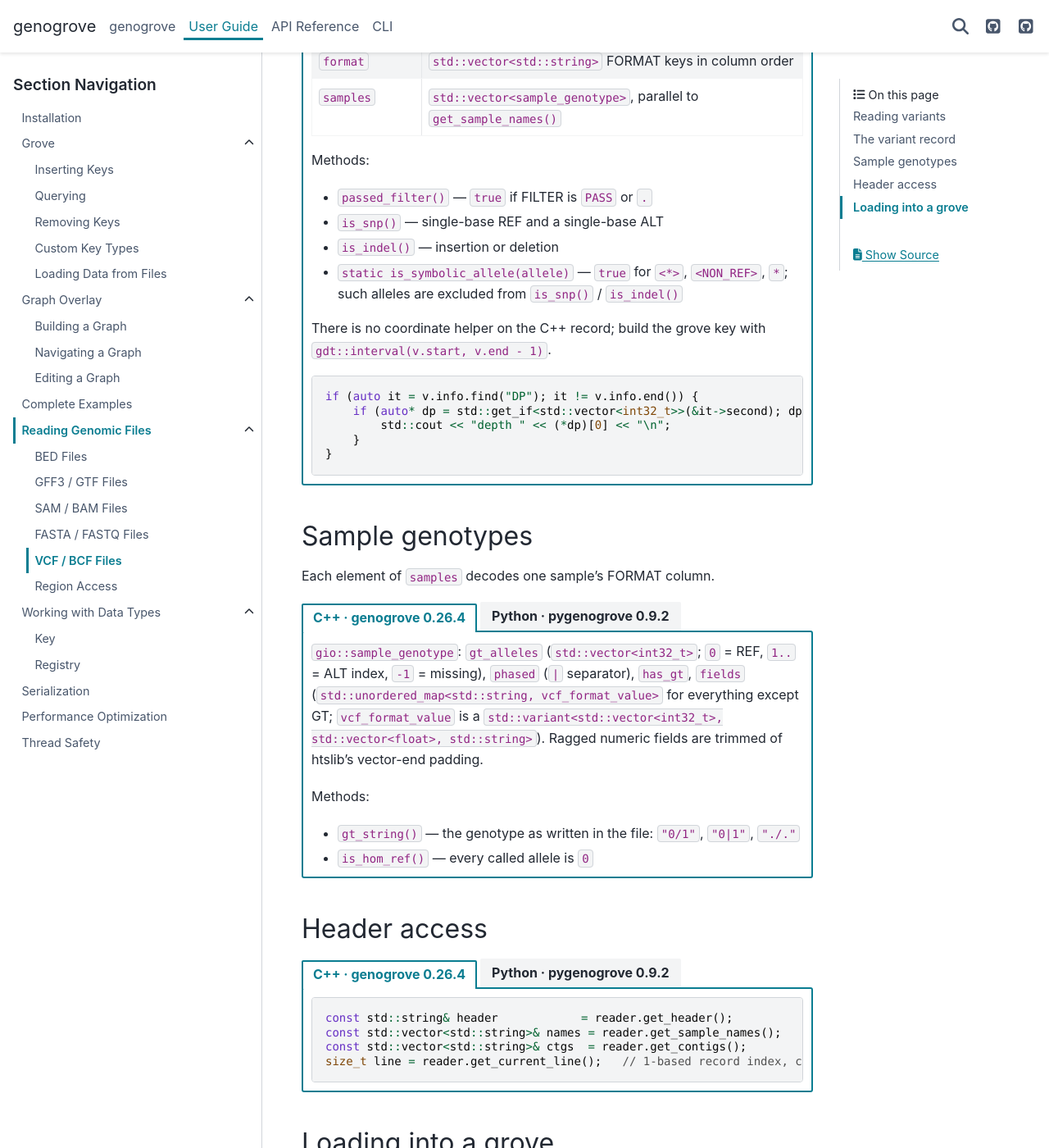
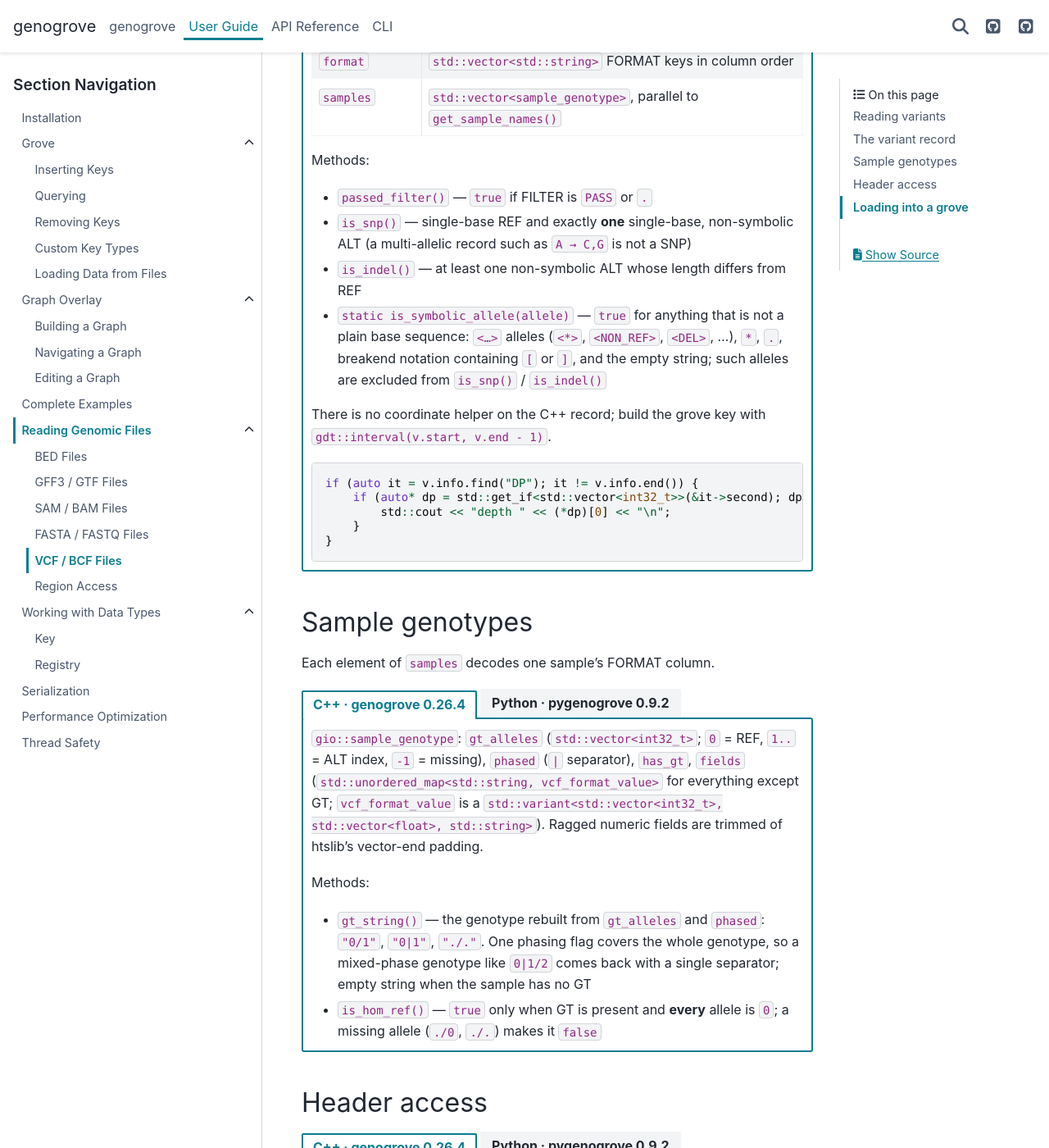
Before and after one commit to genogrove/docs, a Sphinx documentation site: the page built from source/guide/io/vcf.md, in a window 1280 px wide and 1400 px high, scrolled down 1821 px. Shown: the whole window at 82% size. Built offline with Sphinx 7.4.7 and the PyData theme 0.15.4, drawn with Linux system fonts in a browser that asks for light colours.

Commit message:
vcf guide: exact is_snp / is_symbolic_allele / is_hom_ref / gt_string semantics, to_coordinate raise

```diff
--- a/source/guide/io/vcf.md
+++ b/source/guide/io/vcf.md
@@ -94,10 +94,12 @@ VcfReader(path, parse_info=True, parse_samples=True, skip_filtered=False, region
 Methods:
 
 - `passed_filter()` — `true` if FILTER is `PASS` or `.`
-- `is_snp()` — single-base REF and a single-base ALT
-- `is_indel()` — insertion or deletion
-- `static is_symbolic_allele(allele)` — `true` for `<*>`, `<NON_REF>`, `*`; such alleles are
-  excluded from `is_snp()` / `is_indel()`
+- `is_snp()` — single-base REF and exactly **one** single-base, non-symbolic ALT (a multi-allelic
+  record such as `A → C,G` is not a SNP)
+- `is_indel()` — at least one non-symbolic ALT whose length differs from REF
+- `static is_symbolic_allele(allele)` — `true` for anything that is not a plain base sequence:
+  `<…>` alleles (`<*>`, `<NON_REF>`, `<DEL>`, …), `*`, `.`, breakend notation containing `[` or
+  `]`, and the empty string; such alleles are excluded from `is_snp()` / `is_indel()`
 
 There is no coordinate helper on the C++ record; build the grove key with
 `gdt::interval(v.start, v.end - 1)`.
@@ -133,12 +135,15 @@ if (auto it = v.info.find("DP"); it != v.info.end()) {
 Methods:
 
 - `passed_filter()` — `True` if FILTER is `PASS` or `.`
-- `is_snp()` — single-base REF and a single-base ALT
-- `is_indel()` — insertion or deletion
-- `VcfEntry.is_symbolic_allele(allele)` — static; `True` for `<*>`, `<NON_REF>`, `*`; such alleles
-  are excluded from `is_snp()` / `is_indel()`
+- `is_snp()` — single-base REF and exactly **one** single-base, non-symbolic ALT (a multi-allelic
+  record such as `A → C,G` is not a SNP)
+- `is_indel()` — at least one non-symbolic ALT whose length differs from REF
+- `VcfEntry.is_symbolic_allele(allele)` — static; `True` for anything that is not a plain base
+  sequence: `<…>` alleles (`<*>`, `<NON_REF>`, `<DEL>`, …), `*`, `.`, breakend notation containing
+  `[` or `]`, and the empty string; such alleles are excluded from `is_snp()` / `is_indel()`
 - `to_coordinate()` — the grove key as an unstranded `GenomicCoordinate('.', start, end - 1)`
-  (0-based closed)
+  (0-based closed); raises `ValueError` for a record that spans no reference bases
+  (`end <= start`)
 - `to_dict()` — the record's core fields as a JSON-ready `dict`, for use as a `Grove` payload
 
 `info`, `format`, `alt`, `filter` and `samples` are returned as fresh copies on each access.
@@ -168,8 +173,11 @@ trimmed of htslib's vector-end padding.
 
 Methods:
 
-- `gt_string()` — the genotype as written in the file: `"0/1"`, `"0|1"`, `"./."`
-- `is_hom_ref()` — every called allele is `0`
+- `gt_string()` — the genotype rebuilt from `gt_alleles` and `phased`: `"0/1"`, `"0|1"`, `"./."`.
+  One phasing flag covers the whole genotype, so a mixed-phase genotype like `0|1/2` comes back
+  with a single separator; empty string when the sample has no GT
+- `is_hom_ref()` — `true` only when GT is present and **every** allele is `0`; a missing allele
+  (`./0`, `./.`) makes it `false`
 
 ::::
 
@@ -181,8 +189,11 @@ Methods:
 
 Methods:
 
-- `gt_string()` — the genotype as written in the file: `"0/1"`, `"0|1"`, `"./."`
-- `is_hom_ref()` — every called allele is `0`
+- `gt_string()` — the genotype rebuilt from `gt_alleles` and `phased`: `"0/1"`, `"0|1"`, `"./."`.
+  One phasing flag covers the whole genotype, so a mixed-phase genotype like `0|1/2` comes back
+  with a single separator; empty string when the sample has no GT
+- `is_hom_ref()` — `True` only when GT is present and **every** allele is `0`; a missing allele
+  (`./0`, `./.`) makes it `False`
 
 ::::
 
```
